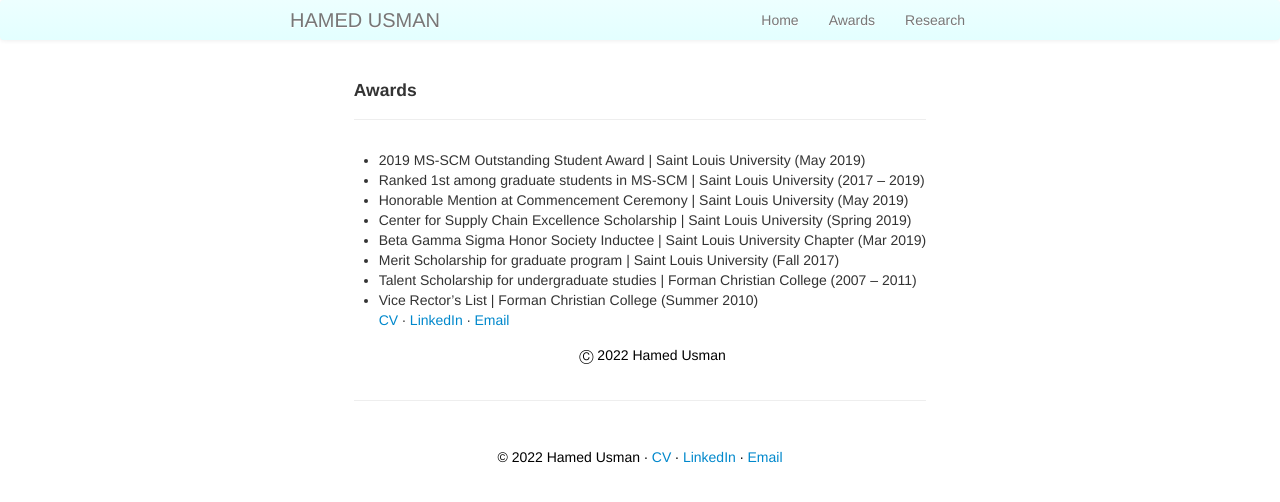
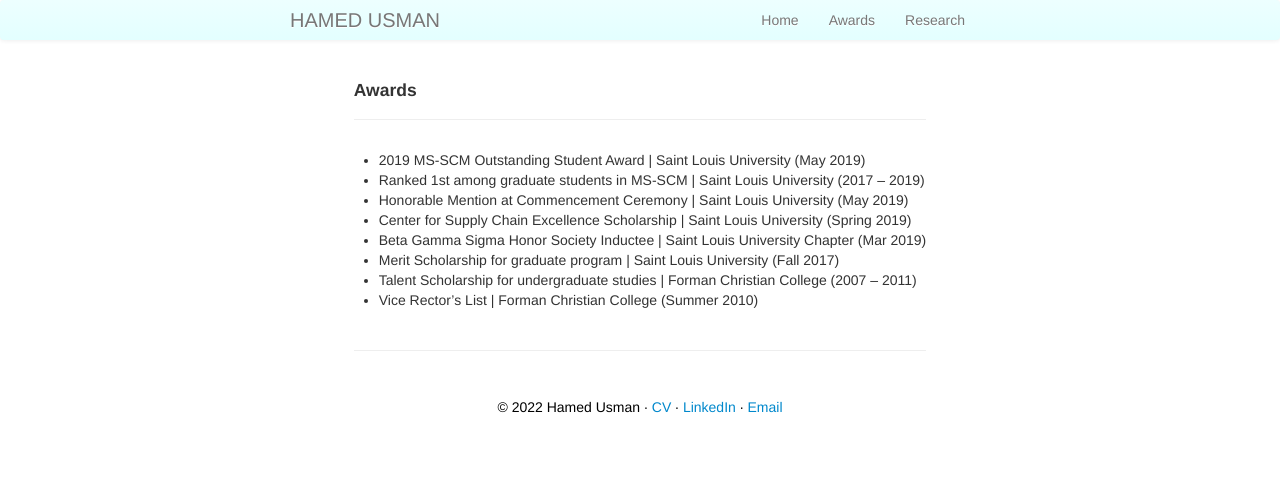
Before and after one commit to hamedusman/hamedusman.github.io, a Jekyll site: the page built from pages/awards.md, in a window 1280 px wide. Shown: the top 502 px of the page. Built offline with Jekyll 4.4.1, drawn with Linux system fonts in a browser that asks for light colours.

Commit message:
Update awards.md

```diff
--- a/pages/awards.md
+++ b/pages/awards.md
@@ -12,7 +12,3 @@ description: List of Selected Awards
 <li>Merit Scholarship for graduate program | Saint Louis University	(Fall 2017)</li>
 <li>Talent Scholarship for undergraduate studies | Forman Christian College	(2007 – 2011)</li>
 <li>Vice Rector’s List | Forman Christian College	(Summer 2010)</li>
-
-<div class="footer">
-  <a href="{{ BASE_PATH }}/assets/CV.pdf" rel="noopener noreferrer" target="_blank">CV</a> ∙ <a href="https://linkedin.com/in/hamedusman" rel="noopener noreferrer" target="_blank">LinkedIn</a> ∙ <a href="mailto:hamedusman@live.com">Email</a> <p>Ⓒ 2022 Hamed Usman<br></p>
-</div>
```
